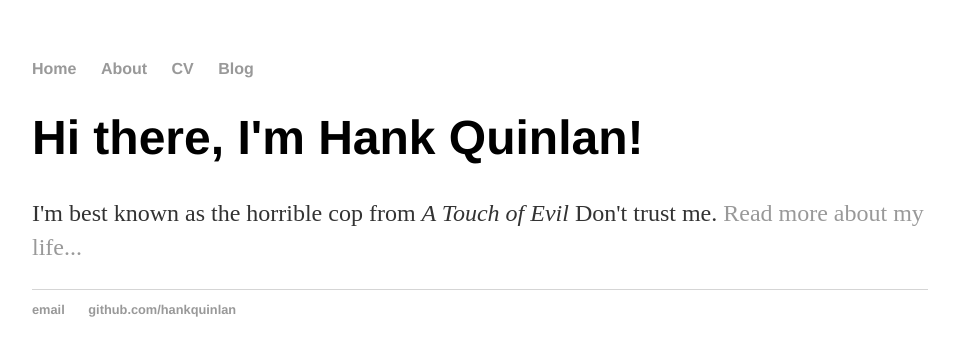
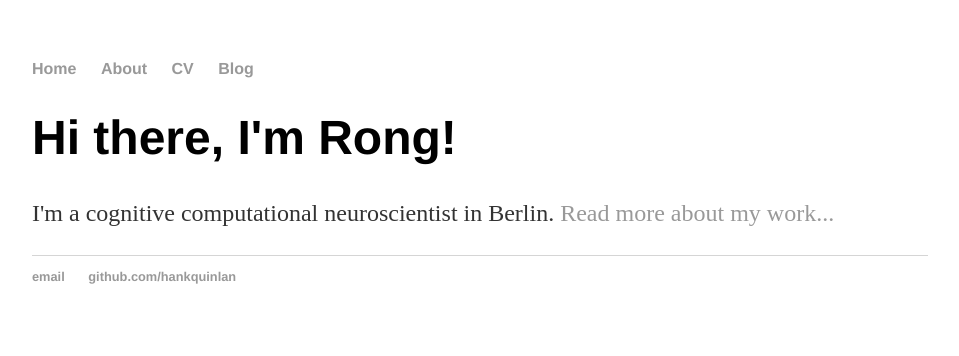
Before and after one commit to RongRG/shipggr.github.io, a Jekyll site: the page built from index.html, in a window 1280 px wide. Shown: the top 356 px of the page, without its empty margins (160-1119 px from the left). Built offline with Jekyll 4.4.1, drawn with Linux system fonts in a browser that asks for light colours.

Commit message:
Update index.html

```diff
--- a/index.html
+++ b/index.html
@@ -1,8 +1,8 @@
 ---
 layout: default
-title: Hank Quinlan, Horrible Cop
+title: Rong Guo
 ---
 <div class="blurb">
-	<h1>Hi there, I'm Hank Quinlan!</h1>
-	<p>I'm best known as the horrible cop from <em>A Touch of Evil</em> Don't trust me. <a href="/about">Read more about my life...</a></p>
+	<h1>Hi there, I'm Rong!</h1>
+	<p>I'm a cognitive computational neuroscientist in Berlin. <a href="/about">Read more about my work...</a></p>
 </div><!-- /.blurb -->
```
